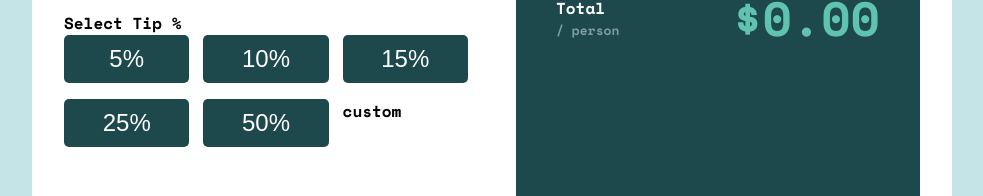
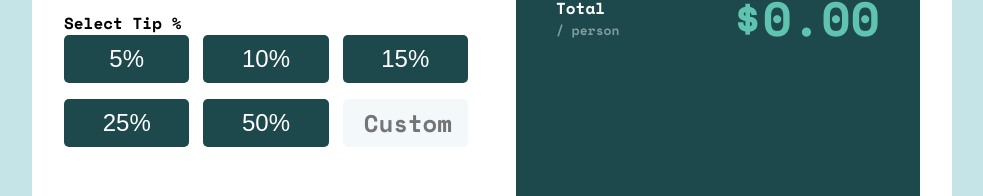
Before and after one commit to YashinN/FM-tip-calculator, a React (Create React App) app: page / in a window 1280 px wide. Shown: the part 369-565 px from the top of the page, without its empty margins (148-1131 px from the left). Built offline with nearby package versions, Linux system fonts and the light colour scheme.

Commit message:
implemented custom input feature for user to enter a unique tip percentage.

```diff
--- a/src/App.js
+++ b/src/App.js
@@ -9,7 +9,7 @@ const roundOff = (val) => Math.floor(val * 100) / 100;
 
 function App() {
   const [bill, setBill] = useState("");
-  const [tipPercentage, setTipPercentage] = useState(null);
+  const [tipPercentage, setTipPercentage] = useState("");
   const [numPeople, setNumPeople] = useState("");
   const [tipAmount, setTipAmount] = useState("0.00");
   const [total, setTotal] = useState("0.00");
--- /dev/null
+++ b/src/components/TipInputs/CustomInput.js
@@ -0,0 +1,30 @@
+import styles from "./CustomInput.module.css";
+
+const CustomInput = ({
+  setTipPercentage,
+  tipPercentage,
+  setIsCustom,
+  isCustom,
+}) => {
+  const handleCustom = () => {
+    setIsCustom(true);
+    setTipPercentage("");
+  };
+  return (
+    <input
+      placeholder="Custom"
+      className={styles.custom_input}
+      type="text"
+      onChange={(e) => {
+        e.preventDefault();
+        setTipPercentage(e.target.value);
+      }}
+      value={isCustom ? tipPercentage : ""}
+      onFocus={(e) => (e.target.placeholder = "")}
+      onBlur={(e) => (e.target.placeholder = "Custom")}
+      onClick={handleCustom}
+    />
+  );
+};
+
+export default CustomInput;
--- /dev/null
+++ b/src/components/TipInputs/CustomInput.module.css
@@ -0,0 +1,23 @@
+.custom_input {
+  display: block;
+  width: 100%;
+  height: 3rem;
+  font-family: "Space Mono", monospace, "sans-serif";
+  text-align: right;
+  font-size: 1.5rem;
+  color: #1d484c;
+  background-color: #f3f9fa;
+  border: none;
+  cursor: pointer;
+  border-radius: 0.31rem;
+  padding-right: 1rem;
+}
+
+.custom_input:focus {
+  outline-color: #26c2ae;
+}
+
+.custom_input:hover {
+  border: 1px solid #26c2ae;
+  outline-color: #26c2ae;
+}
--- a/src/components/TipInputs/SelectTip.js
+++ b/src/components/TipInputs/SelectTip.js
@@ -1,10 +1,13 @@
+import { useState } from "react";
 import TipButton from "./TipButton";
 import styles from "./SelectTip.module.css";
+import CustomInput from "./CustomInput";
 
 const SelectTip = ({ tipPercentage, setTipPercentage }) => {
+  const [isCustom, setIsCustom] = useState(false);
   const tipOptions = [5, 10, 15, 25, 50, "custom"];
-
   const handleTipSelection = (tipVal) => {
+    setIsCustom(false);
     setTipPercentage(tipVal);
   };
 
@@ -20,7 +23,12 @@ const SelectTip = ({ tipPercentage, setTipPercentage }) => {
               onClick={handleTipSelection}
             />
           ) : (
-            <p>custom</p>
+            <CustomInput
+              setTipPercentage={setTipPercentage}
+              tipPercentage={tipPercentage}
+              setIsCustom={setIsCustom}
+              isCustom={isCustom}
+            />
           )
         )}
       </div>
--- a/src/components/TipInputs/TipInputs.js
+++ b/src/components/TipInputs/TipInputs.js
@@ -10,6 +10,8 @@ const TipInputs = ({
   setTipPercentage,
   numPeople,
   setNumPeople,
+  customTip,
+  setCustomTip,
 }) => {
   return (
     <div className={styles.selection_form}>
@@ -17,6 +19,8 @@ const TipInputs = ({
       <SelectTip
         tipPercentage={tipPercentage}
         setTipPercentage={setTipPercentage}
+        customTip={customTip}
+        setCustomTip={setCustomTip}
       />
       <InputPeople setNumPeople={setNumPeople} numPeople={numPeople} />
     </div>
```
